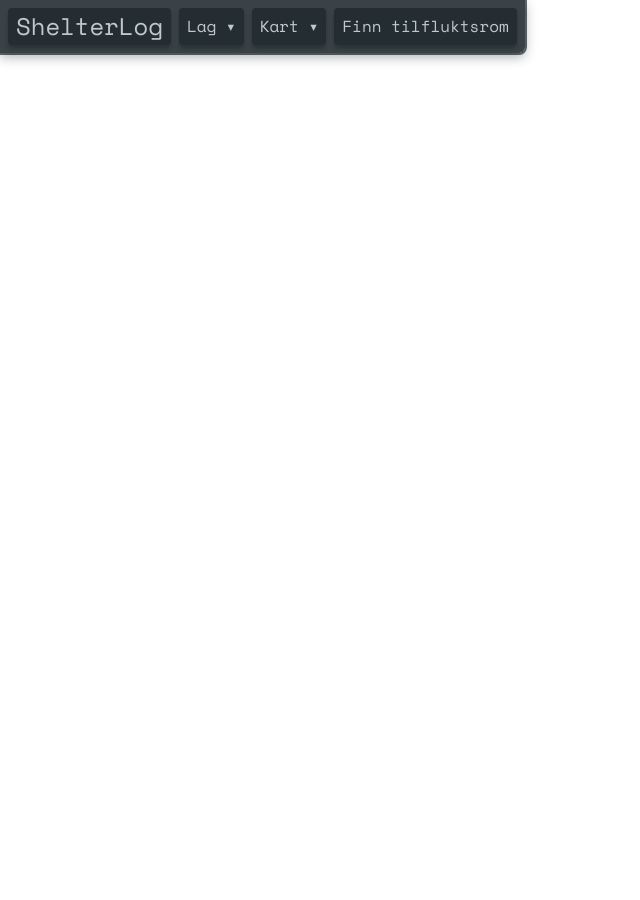
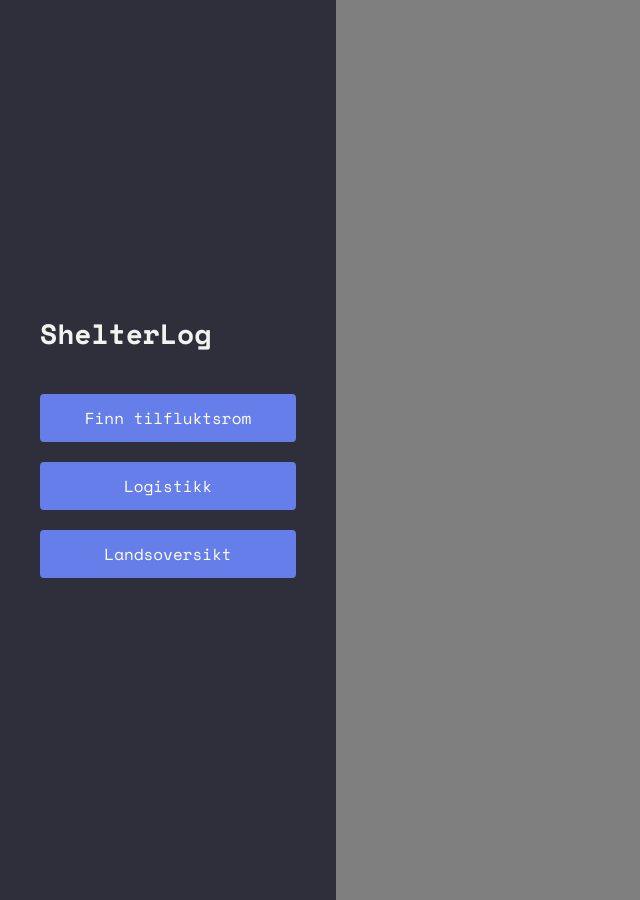
Before and after one commit to sivert-svanes/IS-218-Prosjekt, a Flask app: page / in a window 1280 px wide. Shown: the whole page, without its empty margins (0-640 px from the left). Run offline with Flask 3, Linux system fonts and the light colour scheme.

Commit message:
visual: main menu

```diff
--- a/App/frontend/src/main.ts
+++ b/App/frontend/src/main.ts
@@ -41,13 +41,13 @@ if (!maplibregl) {
   });
   map.addControl(geolocate, 'top-right');
 
-  map.on('load', () => {
+/*  map.on('load', () => {
     try {
       geolocate?.trigger();
     } catch (err) {
       console.warn('Geolocate trigger failed:', err);
     }
-  });
+  });*/
 
   const scale = new maplibregl.ScaleControl({ maxWidth: 320, unit: 'metric' });
   map.addControl(scale, 'bottom-left');
--- a/App/static/style/style.css
+++ b/App/static/style/style.css
@@ -596,3 +596,12 @@ html, body {
   background: #a93226;
   transform: translateY(0);
 }
+
+#main-menu {
+  transition: transform 0.3s ease, background 0.05s ease;
+}
+
+#main-menu.active {
+  transform: translateX(-30%);
+    background: rgba(0, 0, 0, 0) !important;
+}
--- a/App/templates/index.html
+++ b/App/templates/index.html
@@ -3,16 +3,28 @@
   <head>
     <meta charset="UTF-8">
     <meta name="viewport" content="width=device-width, initial-scale=1.0">
-    <title>Title</title>
+    <title>ShelterLog</title>
     <link rel="stylesheet" href="{{ url_for('static', filename='/style/style.css')}}" onerror="href='../static/style/style.css';">
     <script src="https://unpkg.com/maplibre-gl@latest/dist/maplibre-gl.js"></script>
     <link href="https://unpkg.com/maplibre-gl@latest/dist/maplibre-gl.css" rel="stylesheet" />
   </head>
 
   <body style="margin: 0;">
+    <!-- Main Menu -->
+    <div id="main-menu" style="position: fixed; top: 0; left: 0; width: 100%; height: 100%; background: rgba(0,0,0,0.5); display: flex; align-items: center; justify-content: flex-start; z-index: 1000;">
+      <div style="background: rgba(37,37,51,0.88); padding: 40px; width: 20%; height: 100%; display: flex; flex-direction: column; justify-content: center;">
+        <h1 style="margin: 0 0 30px 0; font-size: 28px; color: #f2f3f0">ShelterLog</h1>
+        <button onclick="selectMode('find-shelter')" style="display: block; width: 100%; padding: 12px; margin: 10px 0; font-size: 16px; cursor: pointer; border: none; background: #667eea; color: white; border-radius: 4px;">Finn tilfluktsrom</button>
+        <button onclick="selectMode('logistics')" style="display: block; width: 100%; padding: 12px; margin: 10px 0; font-size: 16px; cursor: pointer; border: none; background: #667eea; color: white; border-radius: 4px;">Logistikk</button>
+        <button onclick="selectMode('landsoversikt')" style="display: block; width: 100%; padding: 12px; margin: 10px 0; font-size: 16px; cursor: pointer; border: none; background: #667eea; color: white; border-radius: 4px;">Landsoversikt</button>
+      </div>
+    </div>
+
     <div id="map" style="width: 100vw; height: 100vh;"></div>
-    <div class="map-overlay container">
-      <div class="header box prevent-select">ShelterLog</div>
+    <div id="map-overlay" class="map-overlay container" style="visibility: hidden;">
+      <div class="header box prevent-select" onclick="backToMenu()" style="cursor: pointer;">
+        ShelterLog
+      </div>
 
       <div class="dropdown">
         <div class="box text prevent-select button dropdown-toggle" id="layers-toggle">Lag ▾</div>
@@ -22,14 +34,19 @@
         <div class="box text prevent-select button dropdown-toggle" id="styles-toggle">Kart ▾</div>
       </div>
 
-      <div class="box text prevent-select button" id="shortest-path-btn">
-        <span style="position: relative; z-index: 2;">Finn tilfluktsrom</span>
-        <div class="loading-bar"></div>
+
+
+       <div class="box text prevent-select button" id="shortest-path-btn">
+        <span style="position: relative; z-index: 2; display: flex; justify-content: center; align-items: center; width: 100%; height: 100%;">Finn tilfluktsrom</span>
+
+        <div class="loading-bar"style="position: relative; top: 0; left: 0; right: 0; bottom: 0;"></div>
       </div>
+
 
       <div class="box text prevent-select button" id="clear-path-btn" style="display: none;">
         <span style="position: relative; z-index: 2;">✕</span>
       </div>
+
     </div>
 
     <div class="dropdown-menu" id="layers-menu"></div>
@@ -41,5 +58,41 @@
     <script type="module" src="{{ url_for('static', filename='js/main.js') }}?v={{ ts }}"
           onerror="let s=document.createElement('script');s.type='module';s.src='../static/js/main.js';document.body.appendChild(s);">
     </script>
+
+    <script>
+      function selectMode(mode) {
+  document.getElementById('main-menu').classList.add('active');
+  document.getElementById('map-overlay').style.visibility = 'visible';
+
+  // Hide MapLibre controls
+  document.querySelectorAll('.maplibregl-ctrl').forEach(el => el.style.display = 'none');
+
+  // Hide all mode-specific buttons
+  document.getElementById('shortest-path-btn').style.display = 'none';
+  document.getElementById('clear-path-btn').style.display = 'none';
+
+  // Show buttons based on mode
+  if (mode === 'find-shelter') {
+    document.getElementById('shortest-path-btn').style.display = 'block';
+  } else if (mode === 'logistics') {
+    // No buttons for logistics
+  } else if (mode === 'landsoversikt') {
+    document.getElementById('dekningsgrad-btn').style.display = 'block';
+  }
+}
+
+function backToMenu() {
+  document.getElementById('main-menu').classList.remove('active');
+  document.getElementById('map-overlay').style.visibility = 'hidden';
+
+  // Show MapLibre controls
+  document.querySelectorAll('.maplibregl-ctrl').forEach(el => el.style.display = '');
+
+  document.getElementById('shortest-path-btn').style.display = 'none';
+  document.getElementById('clear-path-btn').style.display = 'none';
+}
+
+
+    </script>
   </body>
 </html>
```
